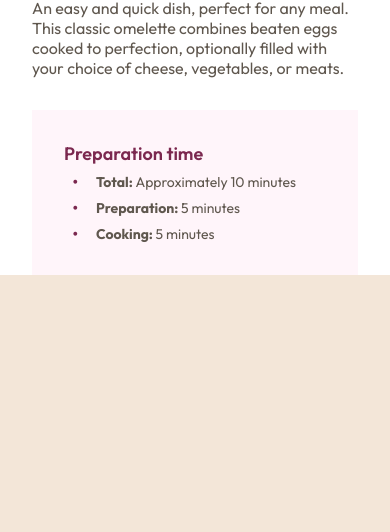
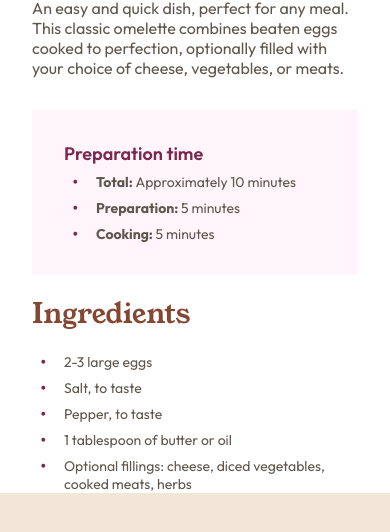
Before and after one commit to ZeyadMohamed1805/recipe-page, a plain HTML site: page pages/index.html in a window 390 px wide. Shown: the part 296-828 px from the top of the page. Drawn offline with Linux system fonts and the light colour scheme.

Commit message:
Add recipe ingredients section with responsive styles and utility classes

```diff
--- a/pages/index.html
+++ b/pages/index.html
@@ -30,7 +30,7 @@
 <body>
 
   <!-- Article -->
-  <article class="flex-column-container grid-container">
+  <article class="flex-column-container gap-container">
 
     <!-- Recipe Details -->
     <section id="recipe-details" class="flex-column-container">
@@ -119,6 +119,46 @@
 
     </section>
 
+    <!-- Recipe Ingredients -->
+    <section id="recipe-ingredients" class="flex-column-container gap-container">
+
+      <!-- Ingredients Title -->
+      <h2>
+        Ingredients
+      </h2>
+
+      <!-- Ingredients List -->
+      <ul>
+
+        <!-- Ingredient Item -->
+        <li>
+          2-3 large eggs
+        </li>
+
+        <!-- Ingredient Item -->
+        <li>
+          Salt, to taste
+        </li>
+
+        <!-- Ingredient Item -->
+        <li>
+          Pepper, to taste
+        </li>
+
+        <!-- Ingredient Item -->
+        <li>
+          1 tablespoon of butter or oil
+        </li>
+
+        <!-- Ingredient Item -->
+        <li>
+          Optional fillings: cheese, diced vegetables, cooked meats, herbs
+        </li>
+
+      </ul>
+
+    </section>
+
   </article>
 
 </body>
--- a/styles/index.css
+++ b/styles/index.css
@@ -9,3 +9,4 @@
 /* Section Imports */
 @import url("sections/recipe-details.css");
 @import url("sections/preparation-time.css");
+@import url("sections/recipe-ingredients.css");
--- /dev/null
+++ b/styles/sections/recipe-ingredients.css
@@ -0,0 +1,13 @@
+/** Recipe Ingredients Section */
+
+/* Recipe Ingredients - Mobile */
+#recipe-ingredients {
+	padding: 0 2rem;
+}
+
+/* Recipe Ingredients - Desktop */
+@media (min-width: 39rem) {
+	#recipe-ingredients {
+		padding: 0;
+	}
+}
```
